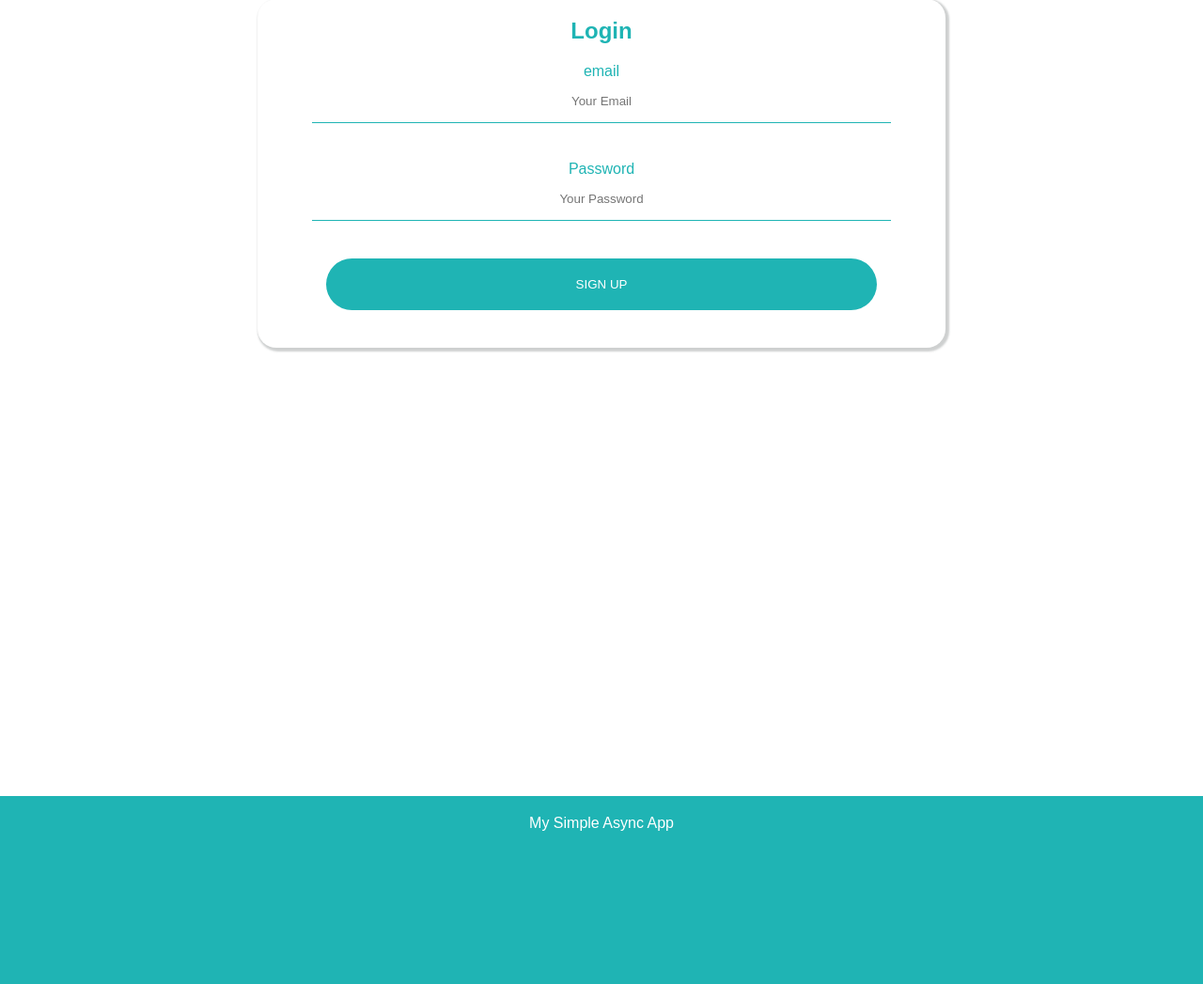
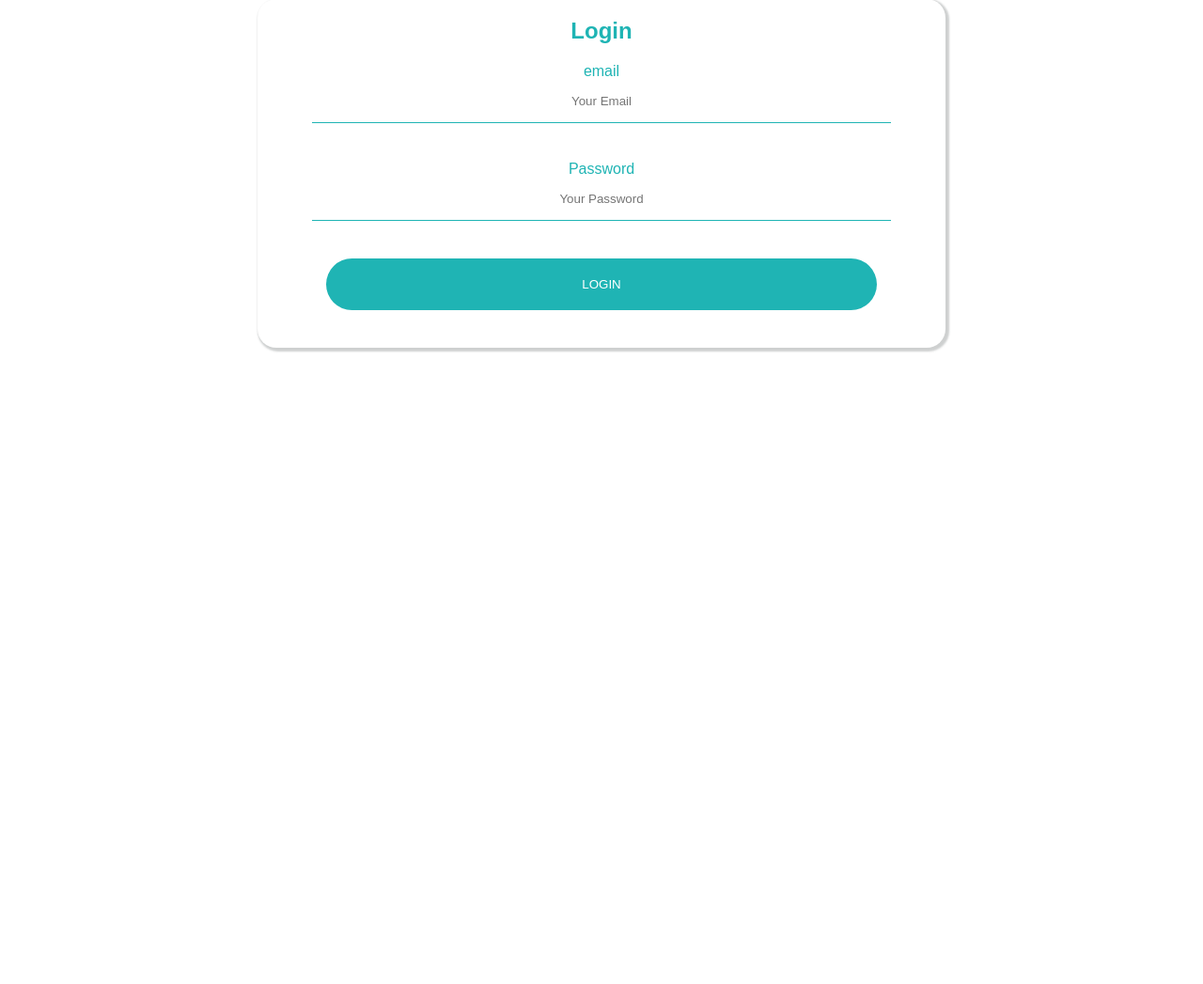
Before and after one commit to jod35/AsyncIO-FlaskApp, a Flask app: page /login in a window 1280 px wide. Shown: the part 129-1176 px from the top of the page at 94% size. After the commit the page ends 504 px from the top, so only its background shows below. Run offline with Flask 2, Linux system fonts and the light colour scheme.

Commit message:
work on login frontend

```diff
--- a/simple/routes.py
+++ b/simple/routes.py
@@ -2,6 +2,7 @@ from simple import app,db,bcrypt
 import asyncio
 from flask import render_template,request,url_for,redirect
 from .models import User
+from flask_login import login_user,current_user,logout_user
 
 #function to add to db session
 def add_to_session(new_object):
@@ -16,8 +17,22 @@ def index():
     }
     return render_template('index.html',**context)
 
-@app.route('/login')
+
+@app.route('/login',methods=['GET','POST'])
 def login():
+    if request.method == 'POST':
+        email=request.form.get('email')
+        password=request.form.get('password')
+
+        user=User.query.filter_by(email=email).first()
+
+        if user and bcrypt.check_password_hash(user.passwd_hash,password):
+            async def main():
+                login_user(user)
+                await asyncio.sleep(3)
+                print("User is logged IN")
+            asyncio.run(main())
+            return redirect(url_for('user_profile'))
     context={
         'title':"Login To Your Account"
     }
@@ -25,10 +40,10 @@ def login():
 
 @app.route('/register',methods=['GET','POST'])
 def register():
-    if request.method =='POST':
-        username=request.form['username']
-        email=request.form['email']
-        password=request.form['password']
+    if request.method== 'POST':
+        username=request.form.get('username')
+        email=request.form.get('email')
+        password=request.form.get('password')
         passwd_hash=bcrypt.generate_password_hash(password)
 
 
@@ -42,12 +57,16 @@ def register():
 
         return redirect(url_for('login'))
 
-
-
     context={
         'title':"Create Your Account"
     }
     return render_template('signup.html',**context)
+
+
+@app.route('/logout')
+def logout():
+    logout_user()
+    return redirect("/")
 
 @app.route('/profile')
 def user_profile():
--- a/simple/static/index.js
+++ b/simple/static/index.js
@@ -1,5 +1,6 @@
 const signup_form=document.querySelector('#signup-form');
 const signup_btn=document.querySelector('#signup-btn');
+
 
 //handle the sign up form
 signup_form.addEventListener('submit',showSignUpAction);
--- /dev/null
+++ b/simple/static/login.js
@@ -0,0 +1,13 @@
+const login_btn=document.querySelector('#login-btn');
+const login_form=document.querySelector('#login-form');
+
+login_form.addEventListener('submit',showLoginAction);
+
+
+function showLoginAction(){
+    login_btn.value="Logging In";
+    login_btn.style.backgroundColor="rgba(31, 180, 180, 0.191)";
+    login_btn.style.color="teal";
+
+    login_btn.style.fontWeight="bolder";
+}
--- a/simple/templates/base.html
+++ b/simple/templates/base.html
@@ -17,7 +17,7 @@
 
         {% if current_user.is_authenticated %}
             <a href="/">Home</a>
-            <a href="/login">Log Out</a>
+            <a href="/logout">Log Out</a>
 
         {% else %}
             <a href="/">Home</a>
@@ -33,9 +33,7 @@
         {% endblock body %}
 
     </main>
-    <footer>
-        My Simple Async App
-    </footer>
     <script src="{{ url_for('static',filename='index.js') }}"></script>
+    <script src="{{ url_for('static',filename='login.js') }}"></script>
 </body>
 </html>
--- a/simple/templates/login.html
+++ b/simple/templates/login.html
@@ -1,6 +1,6 @@
 {% extends 'base.html' %}
 {% block body %}
-<form action="" method="post">
+<form action="/login" method="post" id="login-form">
 <div class="form">
     <h2>Login</h2>
 
@@ -17,7 +17,7 @@
 
 
     <div class="form-group">
-        <input type="submit" value="Sign Up" class="mybtn" id="signup-btn">
+        <input type="submit" value="Login" class="mybtn" id="login-btn">
     </div>
 </div>
 </form>
```
Also changed, not shown: README.md, site.db.
